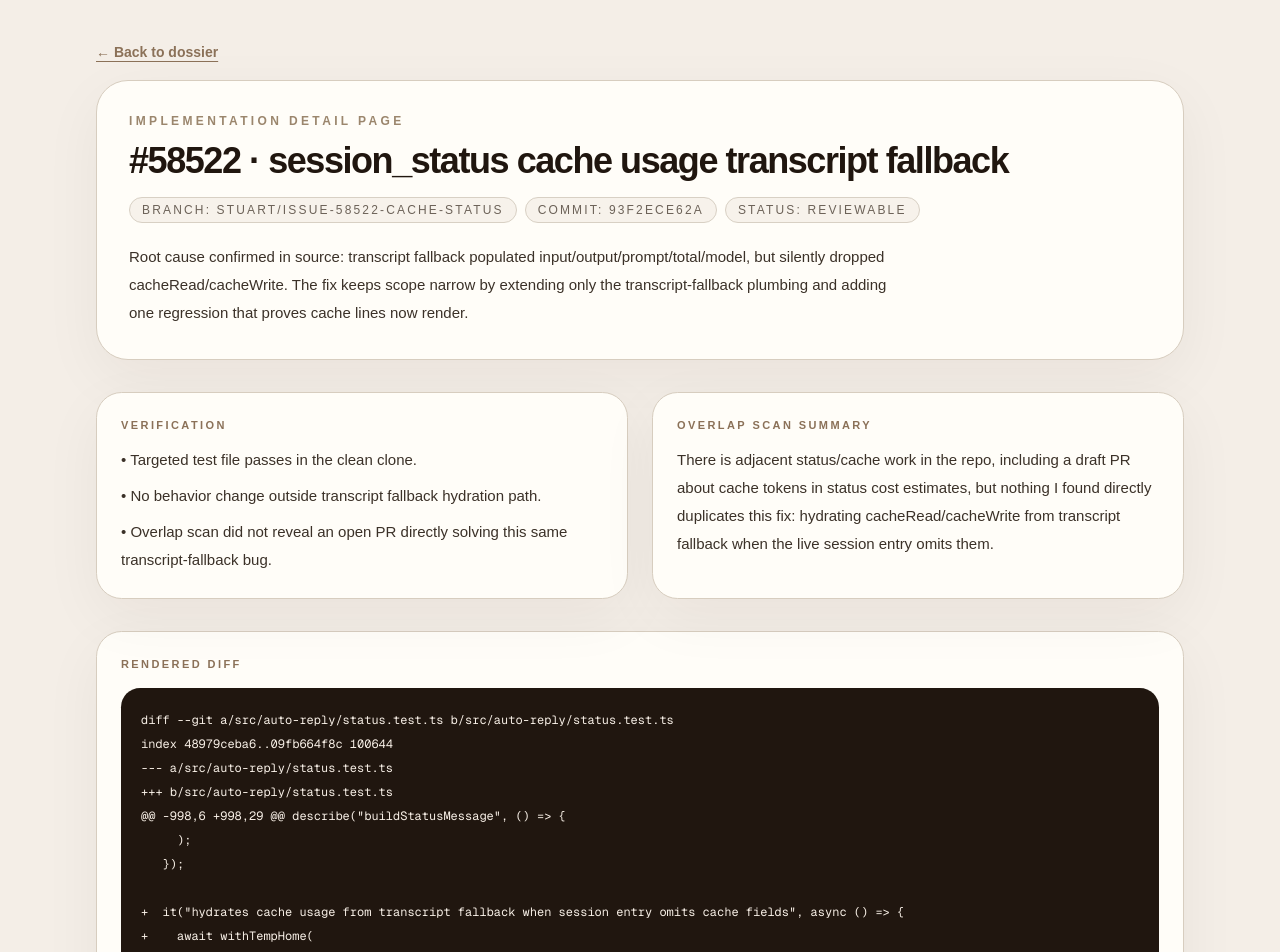
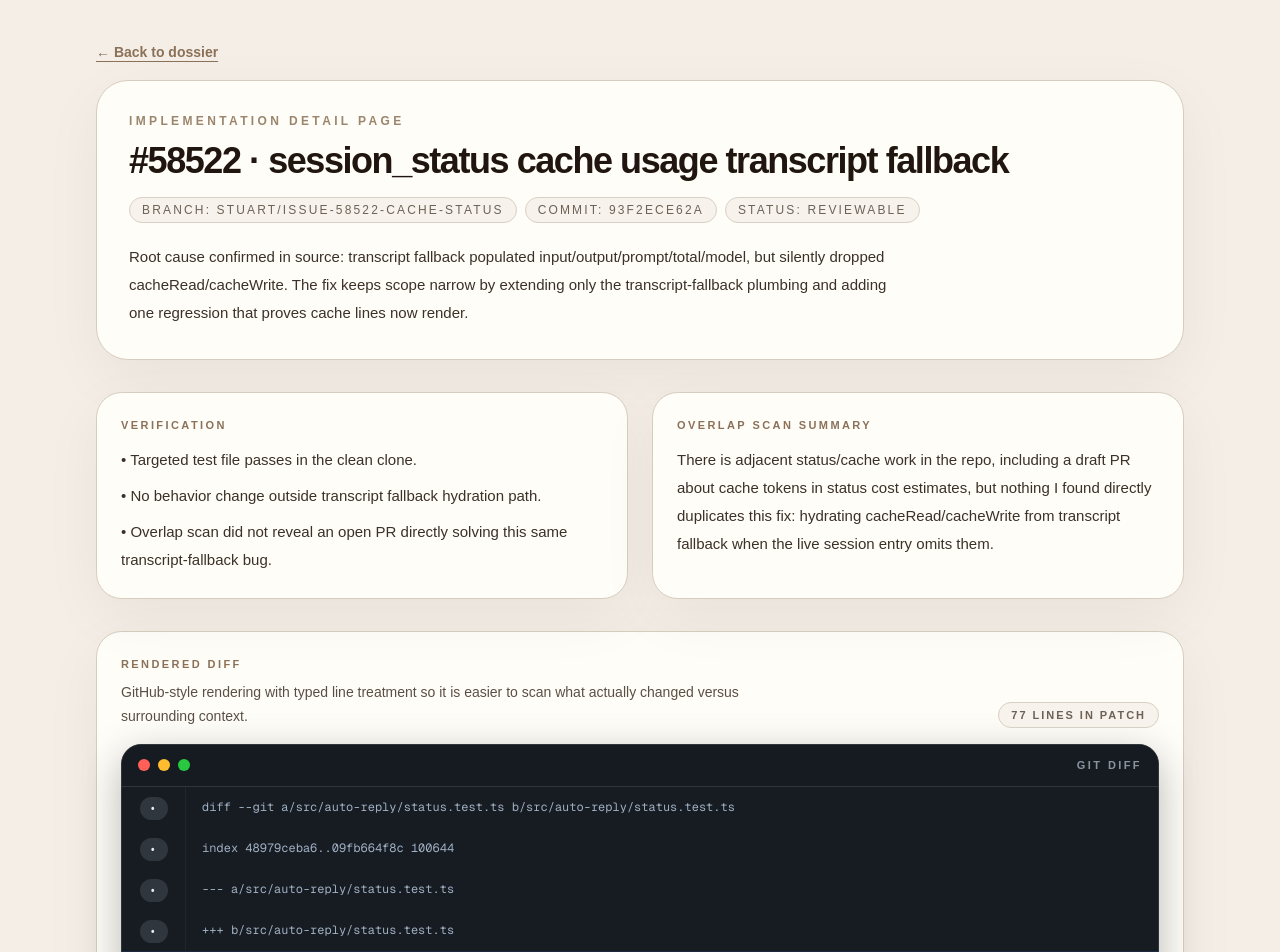
Before and after one commit to stuartsy/openclaw-issue-dossier, a Next.js app: page /impls/58522 in a window 1280 px wide. Shown: the top 952 px of the page. Built offline with nearby package versions, Linux system fonts and the light colour scheme.

Commit message:
Render implementation diffs in GitHub-style viewer

```diff
--- a/src/app/impls/58522/page.tsx
+++ b/src/app/impls/58522/page.tsx
@@ -1,3 +1,5 @@
+import { DiffViewer } from '@/components/DiffViewer';
+
 const diffText = String.raw`diff --git a/src/auto-reply/status.test.ts b/src/auto-reply/status.test.ts
 index 48979ceba6..09fb664f8c 100644
 --- a/src/auto-reply/status.test.ts
@@ -122,8 +124,20 @@ export default function Page() {
         </section>
 
         <section className="mt-8 rounded-[1.6rem] border border-[#d7cdbf] bg-[#fffdf8] p-6 shadow-[0_18px_60px_rgba(32,22,12,0.05)]">
-          <div className="text-[11px] font-semibold uppercase tracking-[0.22em] text-[#8b7158]">Rendered diff</div>
-          <pre className="mt-4 overflow-x-auto rounded-[1.2rem] bg-[#20160f] p-5 text-[12px] leading-6 text-[#f7efe6]">{diffText}</pre>
+          <div className="flex items-end justify-between gap-4">
+            <div>
+              <div className="text-[11px] font-semibold uppercase tracking-[0.22em] text-[#8b7158]">Rendered diff</div>
+              <p className="mt-2 max-w-2xl text-[14px] leading-6 text-[#5b4f44]">
+                GitHub-style rendering with typed line treatment so it is easier to scan what actually changed versus surrounding context.
+              </p>
+            </div>
+            <span className="rounded-full border border-[#d8d0c4] bg-[#f7f2eb] px-3 py-1 text-[11px] font-semibold uppercase tracking-[0.18em] text-[#6c6258]">
+              77 lines in patch
+            </span>
+          </div>
+          <div className="mt-4">
+            <DiffViewer diff={diffText} />
+          </div>
         </section>
 
         <section className="mt-8 rounded-[1.6rem] border border-[#d7cdbf] bg-[#fffdf8] p-6 shadow-[0_18px_60px_rgba(32,22,12,0.05)]">
--- a/src/app/impls/58574/page.tsx
+++ b/src/app/impls/58574/page.tsx
@@ -1,3 +1,5 @@
+import { DiffViewer } from '@/components/DiffViewer';
+
 const diffText = String.raw`diff --git a/src/cron/service/timer.test.ts b/src/cron/service/timer.test.ts
 index e6009c42fd..2a05737994 100644
 --- a/src/cron/service/timer.test.ts
@@ -83,8 +85,20 @@ export default function Page() {
         </section>
 
         <section className="mt-8 rounded-[1.6rem] border border-[#d7cdbf] bg-[#fffdf8] p-6 shadow-[0_18px_60px_rgba(32,22,12,0.05)]">
-          <div className="text-[11px] font-semibold uppercase tracking-[0.22em] text-[#8b7158]">Rendered diff</div>
-          <pre className="mt-4 overflow-x-auto rounded-[1.2rem] bg-[#20160f] p-5 text-[12px] leading-6 text-[#f7efe6]">{diffText}</pre>
+          <div className="flex items-end justify-between gap-4">
+            <div>
+              <div className="text-[11px] font-semibold uppercase tracking-[0.22em] text-[#8b7158]">Rendered diff</div>
+              <p className="mt-2 max-w-2xl text-[14px] leading-6 text-[#5b4f44]">
+                Additive patch rendered in a GitHub-style diff presentation so you can quickly validate that only the logging payload and seam assertion changed.
+              </p>
+            </div>
+            <span className="rounded-full border border-[#d8d0c4] bg-[#f7f2eb] px-3 py-1 text-[11px] font-semibold uppercase tracking-[0.18em] text-[#6c6258]">
+              37 lines in patch
+            </span>
+          </div>
+          <div className="mt-4">
+            <DiffViewer diff={diffText} />
+          </div>
         </section>
 
         <section className="mt-8 rounded-[1.6rem] border border-[#d7cdbf] bg-[#fffdf8] p-6 shadow-[0_18px_60px_rgba(32,22,12,0.05)]">
--- /dev/null
+++ b/src/components/DiffViewer.tsx
@@ -0,0 +1,103 @@
+type DiffLine = {
+  kind: 'meta' | 'hunk' | 'add' | 'remove' | 'context';
+  text: string;
+};
+
+function parseDiff(diff: string): DiffLine[] {
+  return diff.split('\n').map((line) => {
+    if (line.startsWith('diff --git') || line.startsWith('index ') || line.startsWith('--- ') || line.startsWith('+++ ')) {
+      return { kind: 'meta', text: line };
+    }
+    if (line.startsWith('@@')) {
+      return { kind: 'hunk', text: line };
+    }
+    if (line.startsWith('+')) {
+      return { kind: 'add', text: line };
+    }
+    if (line.startsWith('-')) {
+      return { kind: 'remove', text: line };
+    }
+    return { kind: 'context', text: line };
+  });
+}
+
+function lineClass(kind: DiffLine['kind']) {
+  switch (kind) {
+    case 'meta':
+      return 'bg-[#171b22] text-[#9fb0c3]';
+    case 'hunk':
+      return 'bg-[#1b2a41] text-[#8db4ff]';
+    case 'add':
+      return 'bg-[#12261b] text-[#9be9a8]';
+    case 'remove':
+      return 'bg-[#2d171d] text-[#ffb3ba]';
+    case 'context':
+    default:
+      return 'bg-[#0d1117] text-[#c9d1d9]';
+  }
+}
+
+function badgeClass(kind: DiffLine['kind']) {
+  switch (kind) {
+    case 'add':
+      return 'bg-[#238636] text-white';
+    case 'remove':
+      return 'bg-[#da3633] text-white';
+    case 'hunk':
+      return 'bg-[#1f6feb] text-white';
+    case 'meta':
+      return 'bg-[#30363d] text-[#e6edf3]';
+    default:
+      return 'bg-[#21262d] text-[#9fb0c3]';
+  }
+}
+
+function lineLabel(kind: DiffLine['kind']) {
+  switch (kind) {
+    case 'add':
+      return '+';
+    case 'remove':
+      return '−';
+    case 'hunk':
+      return '@@';
+    case 'meta':
+      return '•';
+    default:
+      return ' ';
+  }
+}
+
+export function DiffViewer({ diff }: { diff: string }) {
+  const lines = parseDiff(diff);
+
+  return (
+    <div className="overflow-hidden rounded-[1.25rem] border border-[#30363d] bg-[#0d1117] shadow-[0_12px_40px_rgba(0,0,0,0.28)]">
+      <div className="flex items-center justify-between border-b border-[#30363d] bg-[#161b22] px-4 py-3">
+        <div className="flex items-center gap-2">
+          <span className="h-3 w-3 rounded-full bg-[#ff5f57]" />
+          <span className="h-3 w-3 rounded-full bg-[#febc2e]" />
+          <span className="h-3 w-3 rounded-full bg-[#28c840]" />
+        </div>
+        <div className="text-[11px] font-semibold uppercase tracking-[0.22em] text-[#8b949e]">Git diff</div>
+      </div>
+      <div className="overflow-x-auto">
+        <table className="min-w-full border-collapse">
+          <tbody>
+            {lines.map((line, idx) => (
+              <tr key={`${idx}-${line.text.slice(0, 24)}`} className={lineClass(line.kind)}>
+                <td className="w-14 border-r border-[#21262d] px-3 py-2 align-top text-center">
+                  <span className={`inline-flex min-w-[28px] items-center justify-center rounded-full px-2 py-1 text-[10px] font-bold uppercase tracking-[0.18em] ${badgeClass(line.kind)}`}>
+                    {lineLabel(line.kind)}
+                  </span>
+                </td>
+                <td className="px-4 py-2">
+                  <pre className="overflow-x-auto whitespace-pre-wrap break-words font-mono text-[12px] leading-6">{line.text || ' '}</pre>
+                </td>
+              </tr>
+            ))}
+          </tbody>
+        </table>
+      </div>
+    </div>
+  );
+}
```
